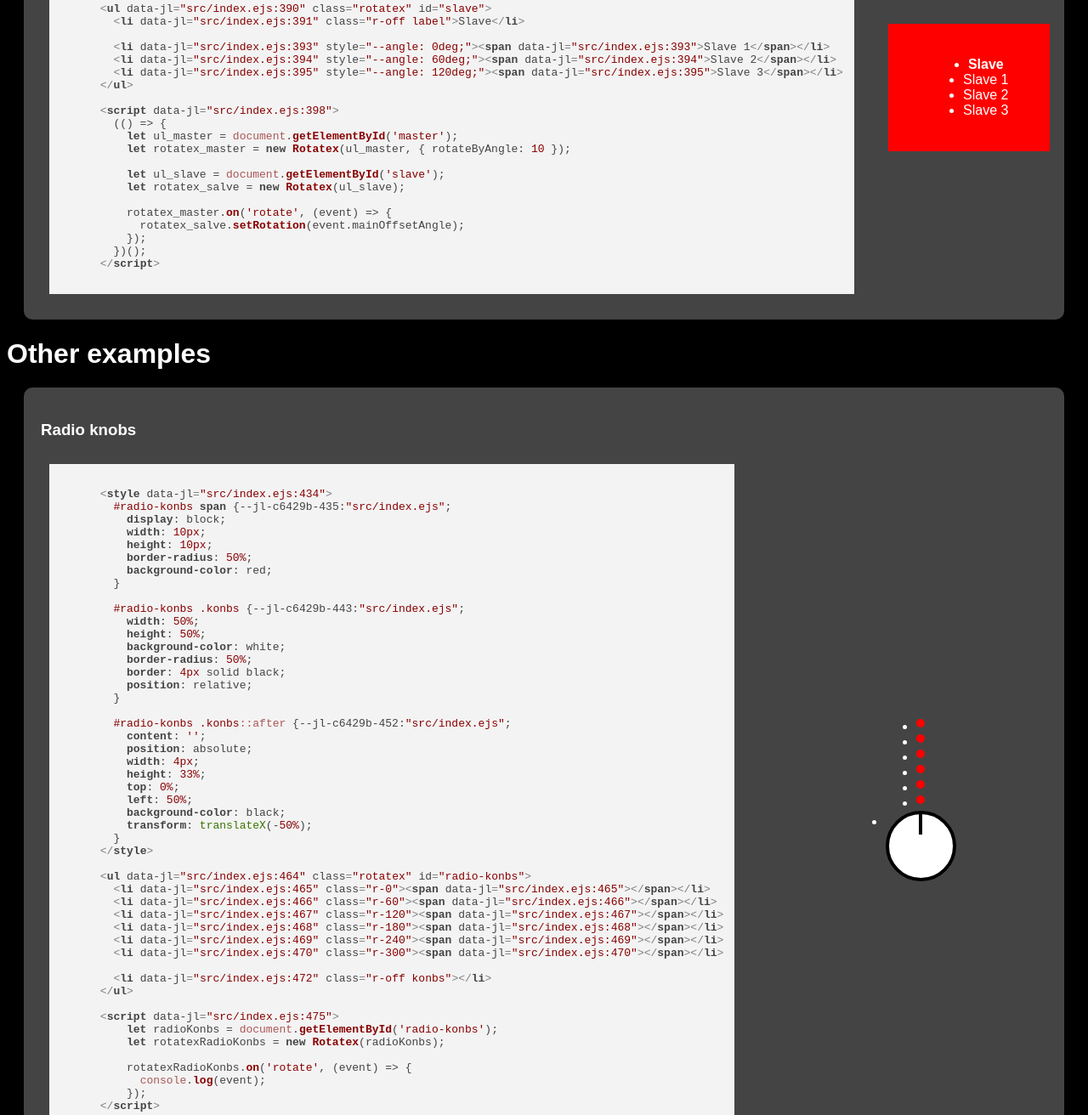
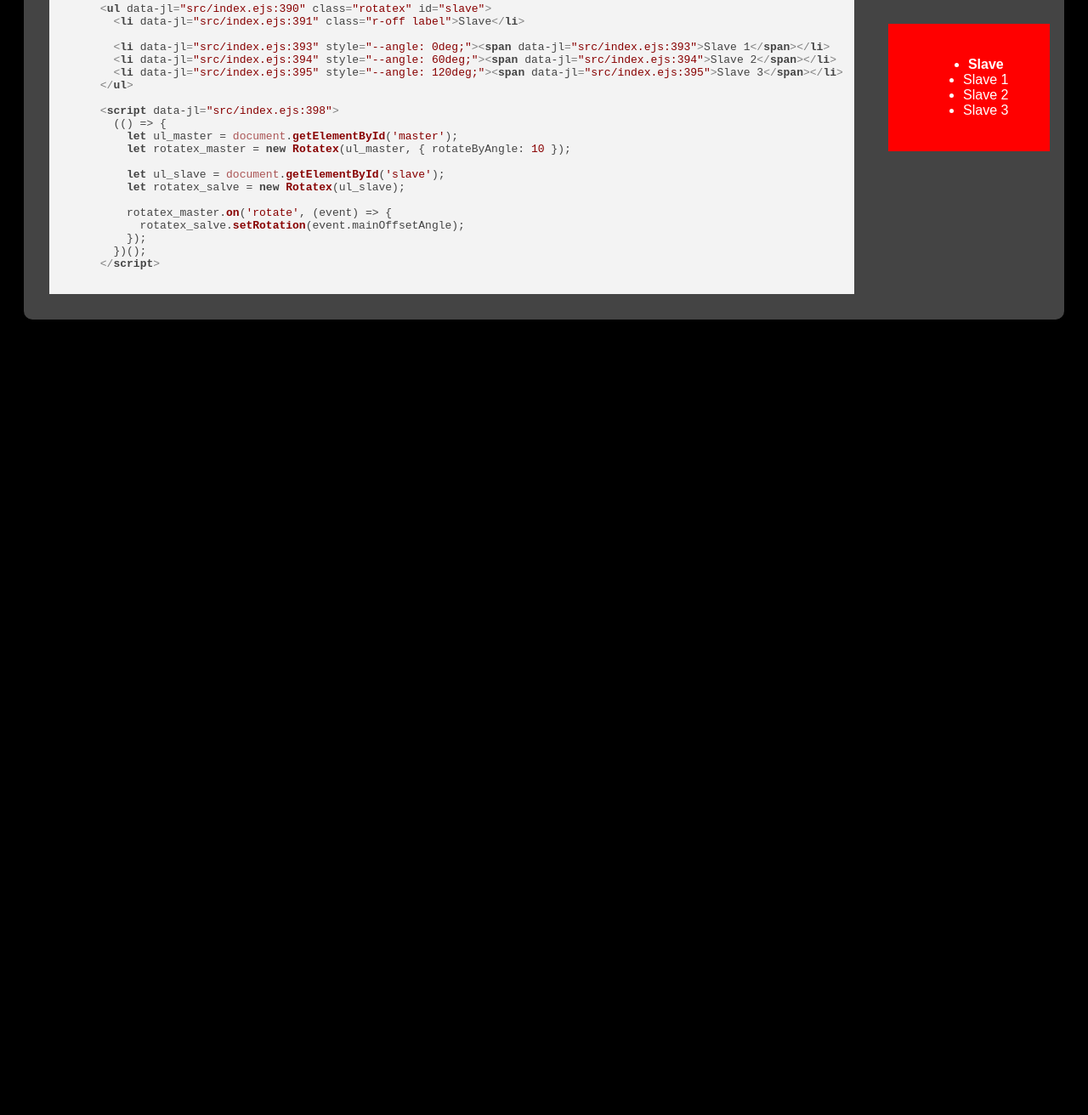
Before and after one commit to exnext/rotatex, a website: page src/index.ejs in a window 1280 px wide. Shown: the part 5820-7132 px from the top of the page at 85% size. After the commit the page ends 6216 px from the top, so only its background shows below. Drawn offline with nearby package versions, Linux system fonts and the light colour scheme; files that its build step writes are made by us from their sources.

Commit message:
cleaning

```diff
--- a/package.json
+++ b/package.json
@@ -1,6 +1,6 @@
 {
   "name": "@exnext/rotatex",
-  "version": "1.0.3",
+  "version": "1.0.0",
   "description": "",
   "main": "dist/rotatex.js",
   "types": "dist/rotatex.d.ts",
@@ -52,7 +52,7 @@
   },
   "keywords": [],
   "author": "",
-  "license": "ISC",
+  "license": "MIT",
   "bugs": {
     "url": "https://github.com/exnext/rotatex/issues"
   },
--- a/src/index.ejs
+++ b/src/index.ejs
@@ -411,78 +411,6 @@
     </template>
   </section>
 
-  <h1>Other examples</h1>
-
-  <section class="demo">
-    <h3>Radio knobs</h3>
-
-    <style>
-      #radio-konbs {
-        background-color: initial;
-      }
-
-      #radio-konbs li {
-        transition: all 1s;
-      }
-
-      #radio-konbs li>* {
-        transition: all 1s;
-      }
-    </style>
-
-    <template>
-      <style>
-        #radio-konbs span {
-          display: block;
-          width: 10px;
-          height: 10px;
-          border-radius: 50%;
-          background-color: red;
-        }
-
-        #radio-konbs .konbs {
-          width: 50%;
-          height: 50%;
-          background-color: white;
-          border-radius: 50%;
-          border: 4px solid black;
-          position: relative;
-        }
-
-        #radio-konbs .konbs::after {
-          content: '';
-          position: absolute;
-          width: 4px;
-          height: 33%;
-          top: 0%;
-          left: 50%;
-          background-color: black;
-          transform: translateX(-50%);
-        }
-      </style>
-
-      <ul class="rotatex" id="radio-konbs">
-        <li class="r-0"><span></span></li>
-        <li class="r-60"><span></span></li>
-        <li class="r-120"><span></span></li>
-        <li class="r-180"><span></span></li>
-        <li class="r-240"><span></span></li>
-        <li class="r-300"><span></span></li>
-
-        <li class="r-off konbs"></li>
-      </ul>
-
-      <script>
-          let radioKonbs = document.getElementById('radio-konbs');
-          let rotatexRadioKonbs = new Rotatex(radioKonbs);
-
-          rotatexRadioKonbs.on('rotate', (event) => {
-            console.log(event);
-          });
-      </script>
-    </template>
-  </section>
-
   <script>
     const sectionContent = document.querySelector('template#section-content');
     const sections = document.querySelectorAll('section.demo');
```
